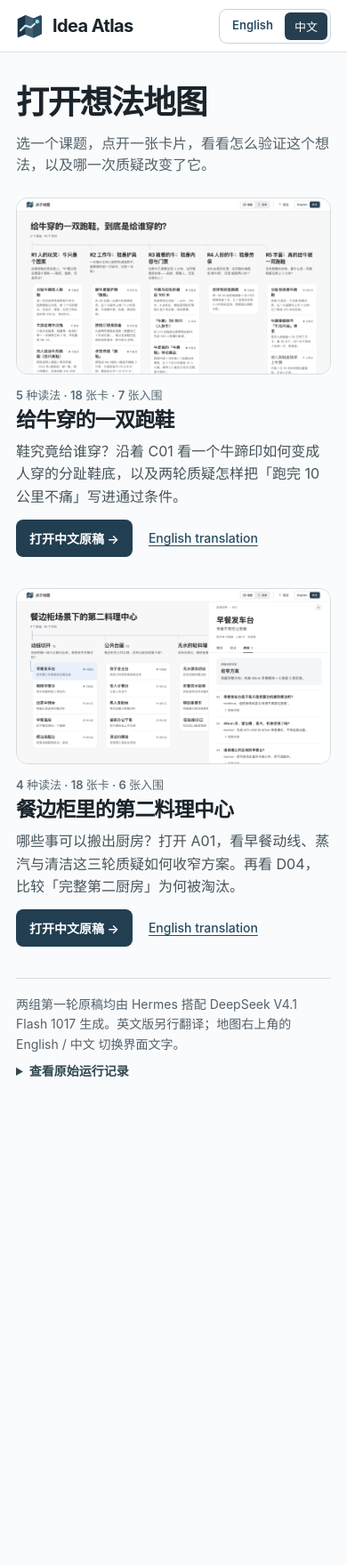
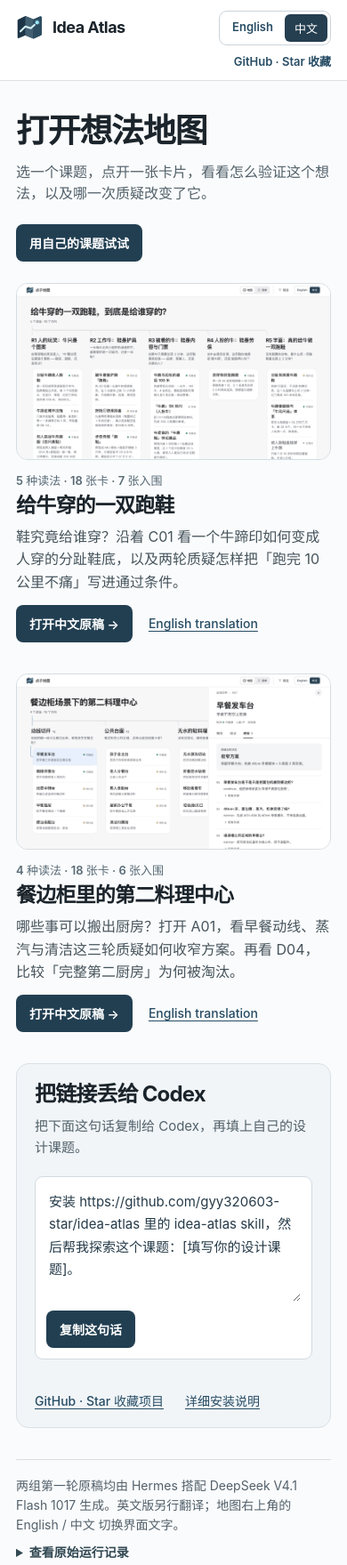
Before and after one commit to gyy320603-star/idea-atlas, a plain HTML site: page docs/zh.html in a window 390 px wide. Shown: the whole page at 89% size. Before the commit the page ends 1251 px from the top, so only its background shows below. Drawn offline with Linux system fonts and the light colour scheme.

Commit message:
Connect the demo to Codex installation and GitHub discovery

```diff
--- a/docs/media/demo.css
+++ b/docs/media/demo.css
@@ -9,11 +9,16 @@
 body { margin: 0; }
 a { color: #274c64; text-underline-offset: .23em; }
 a:focus-visible, summary:focus-visible { outline: 3px solid #1677ba; outline-offset: 4px; }
+button:focus-visible, textarea:focus-visible { outline: 3px solid #1677ba; outline-offset: 4px; }
+button, textarea { font: inherit; }
 header { border-bottom: 1px solid #dce1e5; background: #fff; }
 .bar, main { width: min(1280px, calc(100% - clamp(36px, 8vw, 120px))); margin: 0 auto; }
 .bar { min-height: 65px; display: flex; justify-content: space-between; align-items: center; gap: 20px; }
 .brand { display: inline-flex; align-items: center; gap: 10px; font-weight: 670; letter-spacing: -.03em; font-size: 20px; }
 .brand img { width: 31px; height: 31px; }
+.header-actions { display: flex; flex-wrap: wrap; align-items: center; justify-content: flex-end; gap: 10px 18px; }
+.github-link { font-size: 13px; font-weight: 600; white-space: nowrap; text-decoration: none; }
+.github-link:hover { text-decoration: underline; }
 .languages { display: inline-flex; border: 1px solid #cad3d9; padding: 3px; border-radius: 9px; gap: 2px; }
 .languages a { font-size: 13px; font-weight: 570; padding: 6px 11px; border-radius: 6px; text-decoration: none; }
 .languages a[aria-current] { color: white; background: #253e50; }
@@ -22,6 +27,7 @@ header { border-bottom: 1px solid #dce1e5; background: #fff; }
 h1, h2, p { margin: 0; }
 h1 { font-size: clamp(37px, 5.6vw, 74px); line-height: 1.07; letter-spacing: -.055em; font-weight: 680; }
 .intro p { color: #52616a; max-width: 750px; font-size: clamp(16px, 1.55vw, 21px); line-height: 1.55; margin-top: 14px; }
+.intro-actions { display: flex; margin-top: 22px; }
 .cases { display: grid; grid-template-columns: repeat(2, minmax(0, 1fr)); gap: clamp(18px, 3vw, 40px); }
 .case { display: flex; flex-direction: column; min-width: 0; }
 .preview { display: block; overflow: hidden; aspect-ratio: 1.78; border: 1px solid #d5dde2; border-radius: 13px; background: #f6f7f8; }
@@ -32,7 +38,15 @@ h2 { font-size: clamp(23px, 2.5vw, 35px); line-height: 1.16; letter-spacing: -.0
 .actions { margin-top: auto; padding-top: 18px; display: flex; flex-wrap: wrap; align-items: center; gap: 10px 18px; }
 .primary { background: #223f52; color: white; font-size: 14px; font-weight: 620; border-radius: 8px; padding: 11px 15px; text-decoration: none; }
 .primary:hover { background: #305670; }
+.copy-prompt { border: 0; cursor: pointer; white-space: nowrap; }
 .secondary { font-size: 14px; font-weight: 550; }
+.start { margin-top: clamp(35px, 4.3vw, 64px); padding: clamp(20px, 3vw, 36px); border: 1px solid #d8e0e6; border-radius: 14px; background: #f1f5f8; scroll-margin-top: 20px; }
+.start h2 { font-size: clamp(24px, 3vw, 36px); }
+.start > p { margin-top: 10px; color: #52616a; font-size: 15px; line-height: 1.6; }
+.prompt-box { display: flex; align-items: center; gap: 16px; margin-top: 20px; padding: 14px 16px; border-radius: 9px; background: #fff; border: 1px solid #d2dbe2; }
+#install-prompt { display: block; flex: 1; width: 100%; min-width: 0; resize: vertical; min-height: 82px; border: 0; background: transparent; color: #263b49; font-size: 15px; line-height: 1.7; padding: 3px; }
+.start > .copy-status { min-height: 24px; margin-top: 5px; font-size: 13px; color: #315773; }
+.start-links { display: flex; flex-wrap: wrap; gap: 10px 24px; margin-top: 7px; font-size: 14px; font-weight: 550; }
 footer { margin: clamp(35px, 4.3vw, 64px) 0 36px; border-top: 1px solid #d8dfe3; padding-top: 18px; color: #53616b; font-size: 14px; line-height: 1.6; }
 footer p { margin-bottom: 8px; }
 summary { cursor: pointer; font-weight: 600; color: #314852; }
@@ -46,3 +60,12 @@ details p { max-width: 91ch; }
   .meta { margin-top: 13px; }
   .actions { padding-top: 12px; }
 }
+@media (max-width: 520px) {
+  .bar { align-items: flex-start; padding-block: 12px; gap: 12px; }
+  .brand { font-size: 18px; margin-top: 3px; white-space: nowrap; }
+  .header-actions { gap: 8px; }
+  .github-link { order: 1; }
+  .prompt-box { align-items: stretch; flex-direction: column; gap: 10px; padding: 12px; }
+  .copy-prompt { align-self: flex-start; }
+  #install-prompt { min-height: 128px; }
+}
--- /dev/null
+++ b/docs/media/demo.js
@@ -0,0 +1,16 @@
+const copyButton = document.querySelector('.copy-prompt');
+const installPrompt = document.querySelector('#install-prompt');
+const copyStatus = document.querySelector('.copy-status');
+
+copyButton.addEventListener('click', async () => {
+  try {
+    await navigator.clipboard.writeText(installPrompt.value);
+    copyButton.textContent = copyButton.dataset.success;
+    copyStatus.textContent = copyStatus.dataset.success;
+  } catch {
+    installPrompt.focus();
+    installPrompt.select();
+    copyButton.textContent = copyButton.dataset.failure;
+    copyStatus.textContent = copyStatus.dataset.failure;
+  }
+});
--- a/docs/zh.html
+++ b/docs/zh.html
@@ -5,8 +5,8 @@
 <link rel="icon" href="media/atlas.svg" type="image/svg+xml"><link rel="stylesheet" href="media/demo.css">
 <link rel="alternate" hreflang="en" href="index.html"><link rel="alternate" hreflang="zh-CN" href="zh.html"></head>
 <body><header><div class="bar"><span class="brand"><img src="media/atlas.svg" alt="" width="31" height="31">Idea Atlas</span>
-<nav class="languages" aria-label="页面语言"><a lang="en" href="index.html">English</a><a lang="zh-CN" href="zh.html" aria-current="page">中文</a></nav></div></header>
-<main><section class="intro"><h1>打开想法地图</h1><p>选一个课题，点开一张卡片，看看怎么验证这个想法，以及哪一次质疑改变了它。</p></section>
+<div class="header-actions"><a class="github-link" href="https://github.com/gyy320603-star/idea-atlas">GitHub · Star 收藏</a><nav class="languages" aria-label="页面语言"><a lang="en" href="index.html">English</a><a lang="zh-CN" href="zh.html" aria-current="page">中文</a></nav></div></div></header>
+<main><section class="intro"><h1>打开想法地图</h1><p>选一个课题，点开一张卡片，看看怎么验证这个想法，以及哪一次质疑改变了它。</p><div class="intro-actions"><a class="primary" href="#use-your-brief">用自己的课题试试</a></div></section>
 <div class="cases"><article class="case">
   <a class="preview" href="cow-shoes/zh.html" aria-label="给牛穿的一双跑鞋 · 中文原稿"><img src="media/cow-shoes-zh.png" alt="牛跑鞋地图的五条分支及其方向卡片" width="1400" height="880"></a>
   <p class="meta">5 种读法 · 18 张卡 · 7 张入围</p><h2>给牛穿的一双跑鞋</h2><p class="copy">鞋究竟给谁穿？沿着 C01 看一个牛蹄印如何变成人穿的分趾鞋底，以及两轮质疑怎样把「跑完 10 公里不痛」写进通过条件。</p>
@@ -17,4 +17,12 @@
   <p class="meta">4 种读法 · 18 张卡 · 6 张入围</p><h2>餐边柜里的第二料理中心</h2><p class="copy">哪些事可以搬出厨房？打开 A01，看早餐动线、蒸汽与清洁这三轮质疑如何收窄方案。再看 D04，比较「完整第二厨房」为何被淘汰。</p>
   <div class="actions"><a class="primary" href="sideboard/zh.html">打开中文原稿 <span aria-hidden="true">→</span></a><a class="secondary" lang="en" href="sideboard/en.html">English translation</a></div>
 </article></div>
-<footer><p>两组第一轮原稿均由 Hermes 搭配 DeepSeek V4.1 Flash 1017 生成。英文版另行翻译；地图右上角的 English / 中文 切换界面文字。</p><details><summary>查看原始运行记录</summary><p>牛跑鞋出自 0.14.1 的独立 worker。该轮归档时移除了未声明的 lens 引用，并将交接清单收至前三张。 餐边柜出自 0.13.0 的当前对话。两张地图均使用 1.0.0 前端，两轮都没有提供外部证据，卡片中的测试是待执行的计划。</p><p><a href="cow-shoes/zh.json">牛跑鞋原稿 JSON</a> · <a href="sideboard/zh.json">餐边柜原稿 JSON</a></p></details></footer></main></body></html>
+<section class="start" id="use-your-brief" aria-labelledby="start-title" tabindex="-1">
+<h2 id="start-title">把链接丢给 Codex</h2>
+<p>把下面这句话复制给 Codex，再填上自己的设计课题。</p>
+<div class="prompt-box"><textarea id="install-prompt" readonly rows="3" aria-label="发给 Codex 的安装提示">安装 https://github.com/gyy320603-star/idea-atlas 里的 idea-atlas skill，然后帮我探索这个课题：[填写你的设计课题]。</textarea>
+<button class="primary copy-prompt" type="button" data-copy="复制这句话" data-success="已复制" data-failure="选中文字复制">复制这句话</button></div>
+<p class="copy-status" role="status" aria-live="polite" data-success="粘贴到 Codex，填上课题即可。" data-failure="请用键盘或长按菜单复制选中的文字。"></p>
+<div class="start-links"><a href="https://github.com/gyy320603-star/idea-atlas">GitHub · Star 收藏项目</a><a href="https://github.com/gyy320603-star/idea-atlas/blob/main/README.zh-CN.md#安装并试跑">详细安装说明</a></div>
+</section>
+<footer><p>两组第一轮原稿均由 Hermes 搭配 DeepSeek V4.1 Flash 1017 生成。英文版另行翻译；地图右上角的 English / 中文 切换界面文字。</p><details><summary>查看原始运行记录</summary><p>牛跑鞋出自 0.14.1 的独立 worker。该轮归档时移除了未声明的 lens 引用，并将交接清单收至前三张。 餐边柜出自 0.13.0 的当前对话。两张地图均使用 1.0.0 前端，两轮都没有提供外部证据，卡片中的测试是待执行的计划。</p><p><a href="cow-shoes/zh.json">牛跑鞋原稿 JSON</a> · <a href="sideboard/zh.json">餐边柜原稿 JSON</a></p></details></footer></main><script src="media/demo.js" defer></script></body></html>
```
Also changed, not shown: docs/index.html (+11 -3 lines), MANIFEST.json, docs/media/social-preview.png (added), 2 other files.
